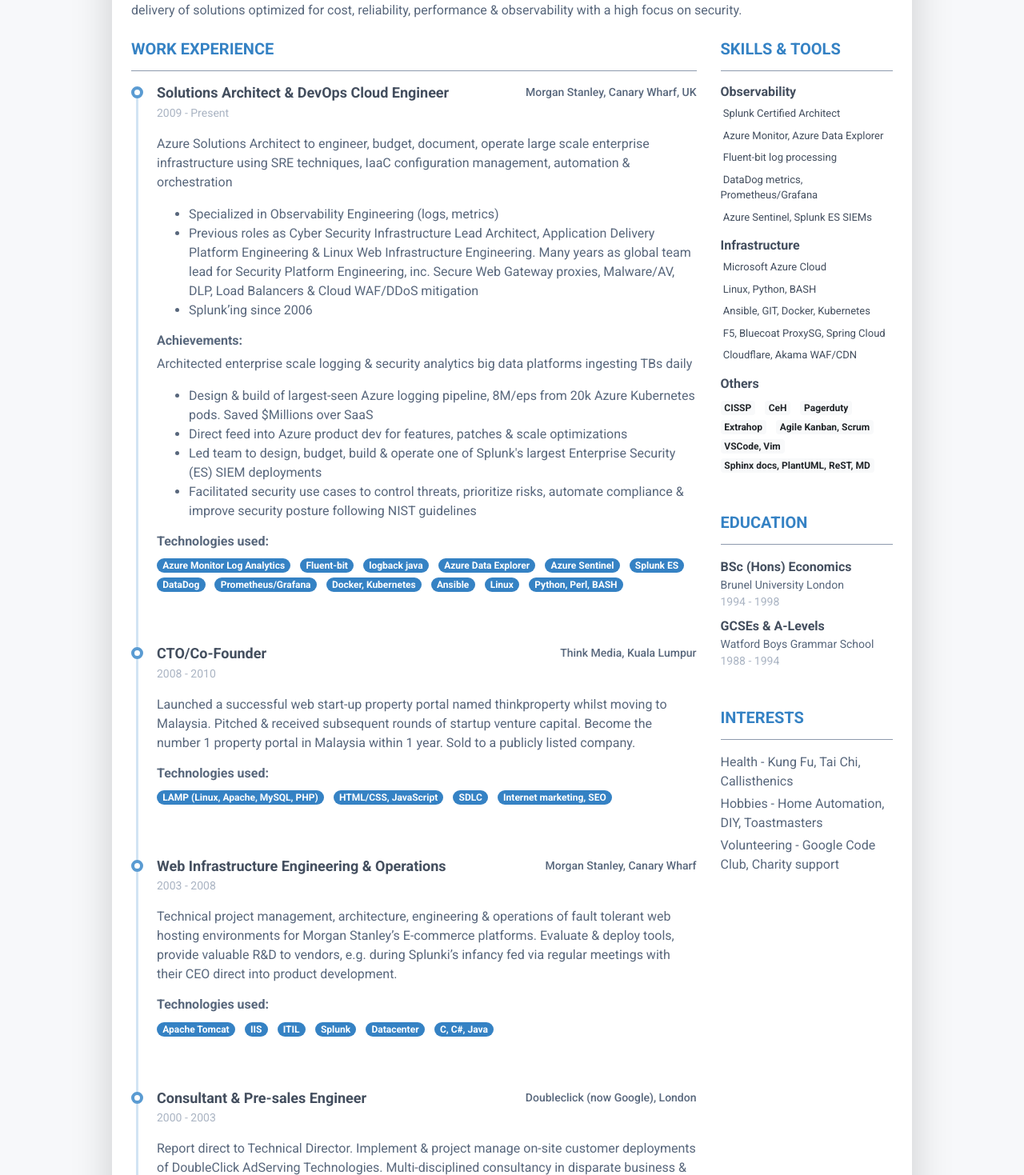
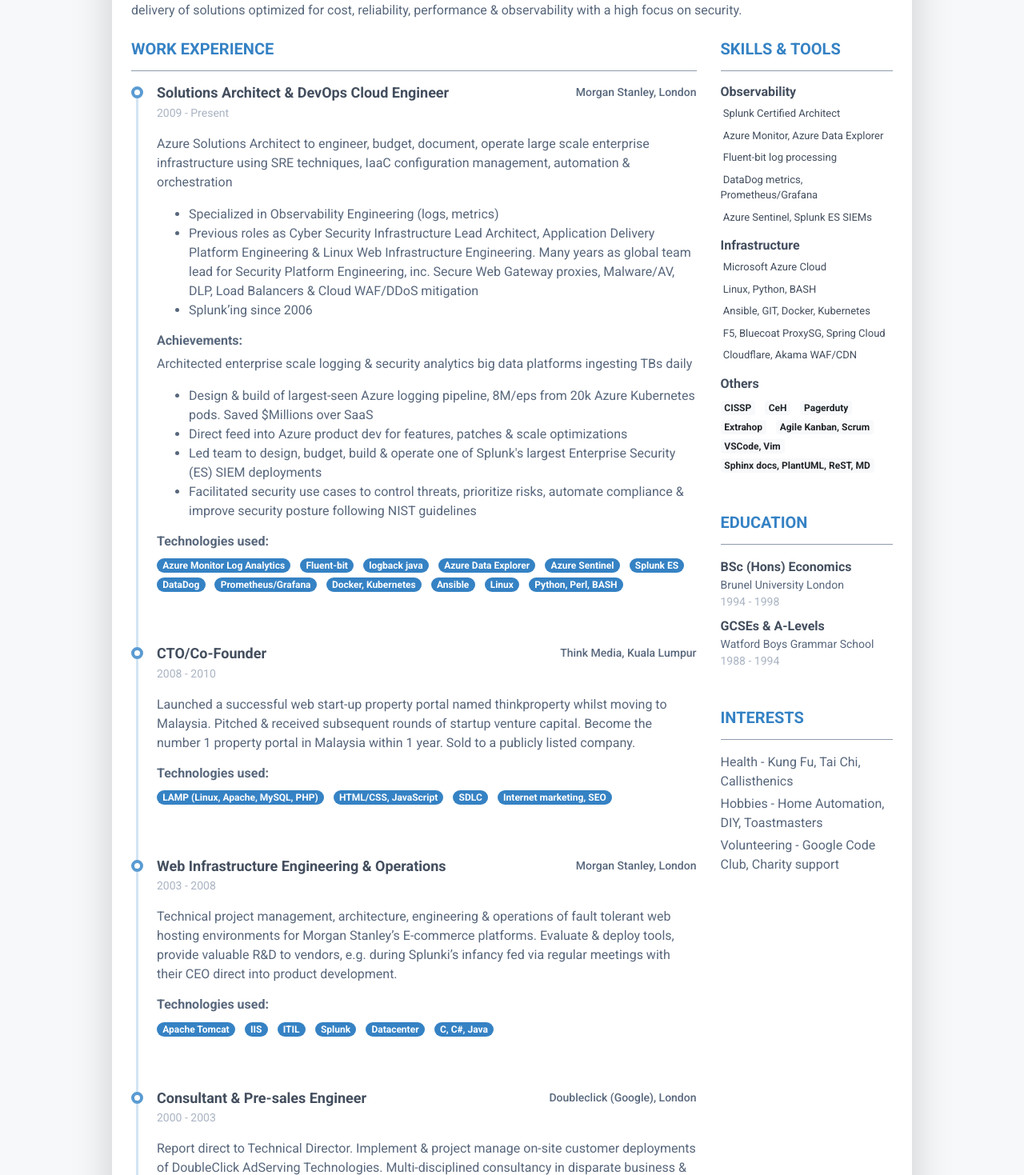
Before and after one commit to Hamy200/resume, a Jekyll site: the page built from index.markdown, in a window 1280 px wide. Shown: the part 262-1731 px from the top of the page at 80% size. Built offline with Jekyll 4.4.1, drawn with Linux system fonts in a browser that asks for light colours; nearby versions of some CDN libraries.

Commit message:
summary#

```diff
--- a/_data/data.yml
+++ b/_data/data.yml
@@ -47,7 +47,7 @@ education:
 experiences:
   - role: Solutions Architect & DevOps Cloud Engineer
     time: 2009 - Present
-    company: Morgan Stanley, Canary Wharf, UK
+    company: Morgan Stanley, London
     details: |
       Azure Solutions Architect to engineer, budget, document, operate large scale enterprise infrastructure using SRE techniques, IaaC configuration management, automation & orchestration
         - Specialized in Observability Engineering (logs, metrics)
@@ -88,7 +88,7 @@ experiences:
 
   - role: Web Infrastructure Engineering & Operations
     time: 2003 - 2008
-    company: Morgan Stanley, Canary Wharf
+    company: Morgan Stanley, London
     details: |
         Technical project management, architecture, engineering & operations of fault tolerant web hosting environments for Morgan Stanley's E-commerce platforms. Evaluate & deploy tools, provide valuable R&D to vendors, e.g. during Splunki's infancy fed via regular meetings with their CEO direct into product development.
     technologies:
@@ -101,7 +101,7 @@ experiences:
 
   - role: Consultant & Pre-sales Engineer
     time: 2000 - 2003
-    company: Doubleclick (now Google), London
+    company: Doubleclick (Google), London
     details: |
         Report direct to Technical Director. Implement & project manage on-site customer deployments of DoubleClick AdServing Technologies. Multi-disciplined consultancy in disparate business & technical environments, 90% overseas travel.
     technologies:
```
Also changed, not shown: 1 other file.
